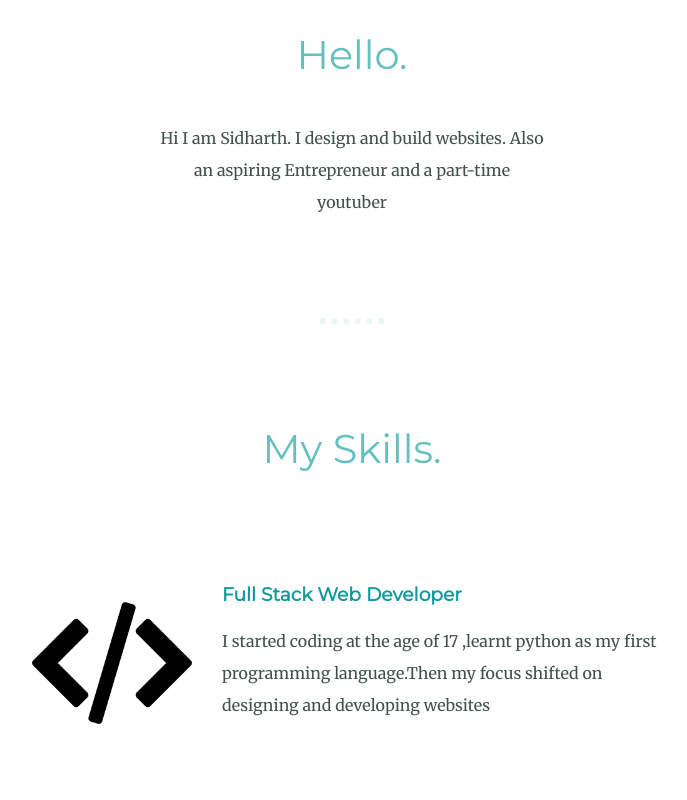
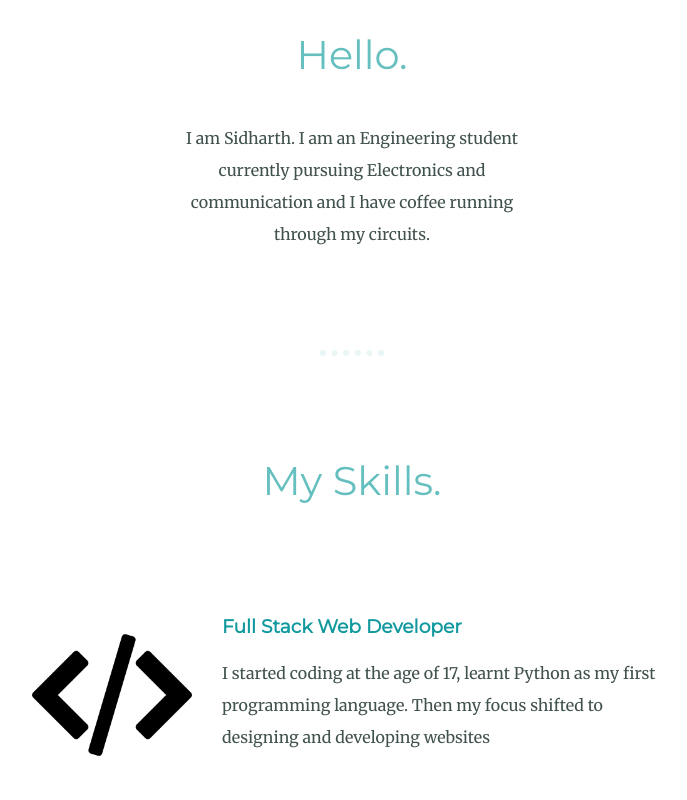
Before and after one commit to Sidharth-NK/resume, a plain HTML site: page index.html in a window 1280 px wide. Shown: the part 800-1600 px from the top of the page, without its empty margins (288-975 px from the left). Drawn offline with Linux system fonts and the light colour scheme.

Commit message:
Update index.html

```diff
--- a/index.html
+++ b/index.html
@@ -12,8 +12,6 @@
 </head>
 
 <body>
-
-
   <div class="top-container">
     <img class="top-cloud" src="images/cloud.png" alt="cloud-pic">
     <h1 class="name">Sidharth.</h1>
@@ -25,7 +23,7 @@
     <div class="profile">
       <img class="me" src="images/profile.png" alt="profile-img">
       <h2>Hello.</h2>
-      <p class="intro">Hi I am Sidharth. I design and build websites. Also an aspiring Entrepreneur and a part-time youtuber </p>
+      <p class="intro">I am Sidharth. I am an Engineering student currently pursuing Electronics and communication and I have coffee running through my circuits.</p>
     </div>
     <hr>
     <div class="skills">
@@ -33,7 +31,7 @@
       <div class="skill-row">
         <img class="code" src="images/programming-code-signs.png" alt="code-img">
         <h3>Full Stack Web Developer</h3>
-        <p>I started coding at the age of 17 ,learnt python as my first programming language.Then my focus shifted on designing and developing websites</p>
+        <p>I started coding at the age of 17, learnt Python as my first programming language. Then my focus shifted to designing and developing websites</p>
       </div>
       <div class="skill-row">
         <img class="archery" src="images/target.png" alt="archery-img">
```
